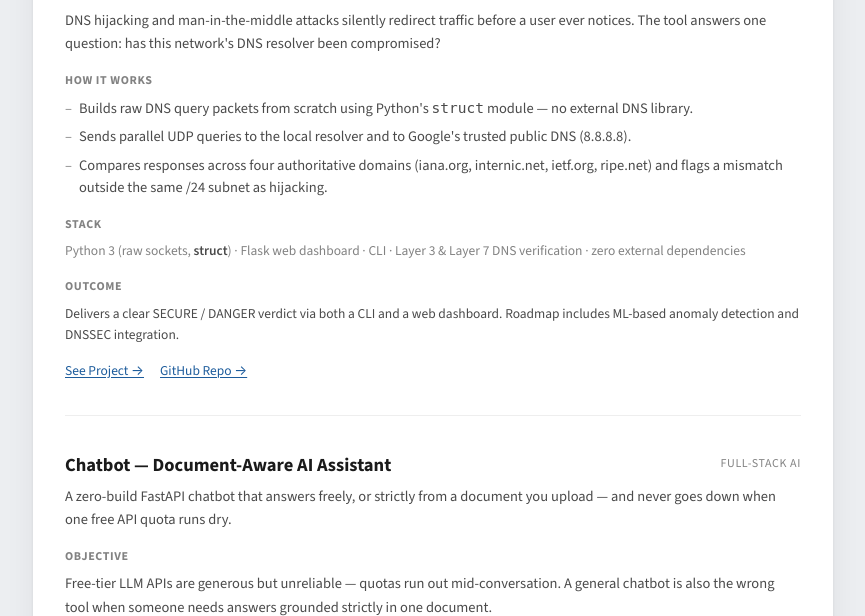
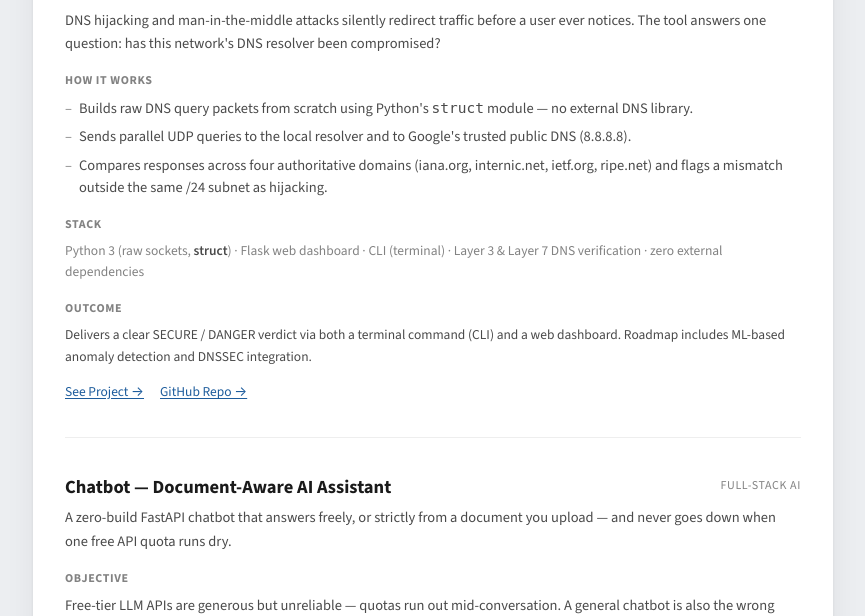
Before and after one commit to Saraissa00/portfolio, a Flask app: page / in a window 1280 px wide. Shown: the part 3634-4250 px from the top of the page, without its empty margins (207-1072 px from the left). Run offline with Flask 3, Linux system fonts and the light colour scheme.

Commit message:
Clarify CLI as terminal command in NetGuard card

```diff
--- a/templates/index.html
+++ b/templates/index.html
@@ -183,9 +183,9 @@
         <li>Compares responses across four authoritative domains (iana.org, internic.net, ietf.org, ripe.net) and flags a mismatch outside the same /24 subnet as hijacking.</li>
       </ul>
       <h5>Stack</h5>
-      <p class="stack-line">Python 3 (raw sockets, <b>struct</b>) · Flask web dashboard · CLI · Layer 3 &amp; Layer 7 DNS verification · zero external dependencies</p>
+      <p class="stack-line">Python 3 (raw sockets, <b>struct</b>) · Flask web dashboard · CLI (terminal) · Layer 3 &amp; Layer 7 DNS verification · zero external dependencies</p>
       <h5>Outcome</h5>
-      <p class="results">Delivers a clear SECURE / DANGER verdict via both a CLI and a web dashboard. Roadmap includes ML-based anomaly detection and DNSSEC integration.</p>
+      <p class="results">Delivers a clear SECURE / DANGER verdict via both a terminal command (CLI) and a web dashboard. Roadmap includes ML-based anomaly detection and DNSSEC integration.</p>
       <div class="proj-links">
         <a href="{{ url_for('static', filename='netguard-screenshot.png') }}" target="_blank" rel="noopener">See Project →</a>
         <a href="https://github.com/Saraissa00/NetGuard-Protocol-Security-Auditor" target="_blank" rel="noopener">GitHub Repo →</a>
```
